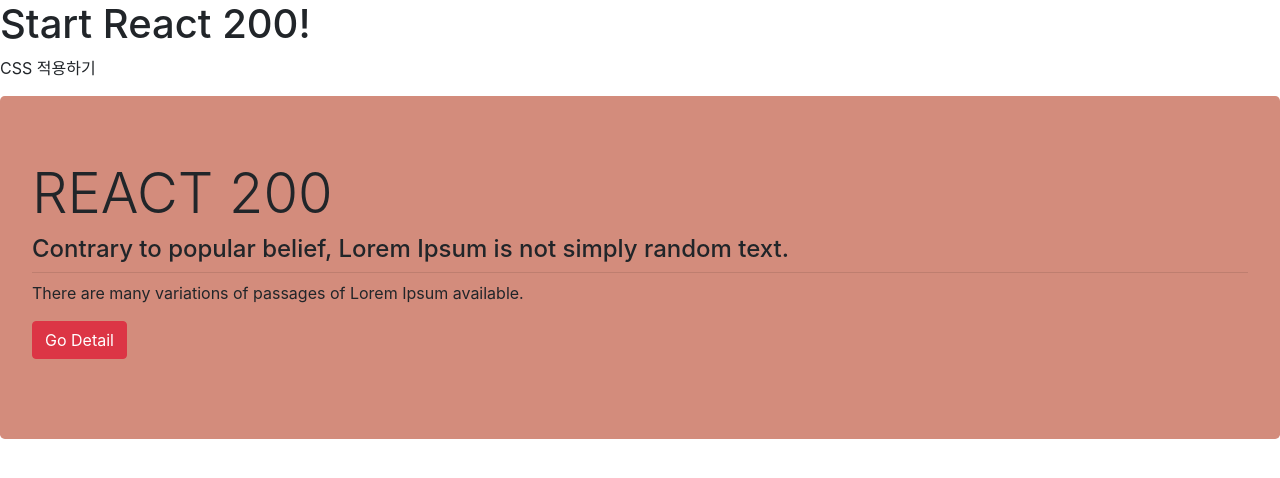
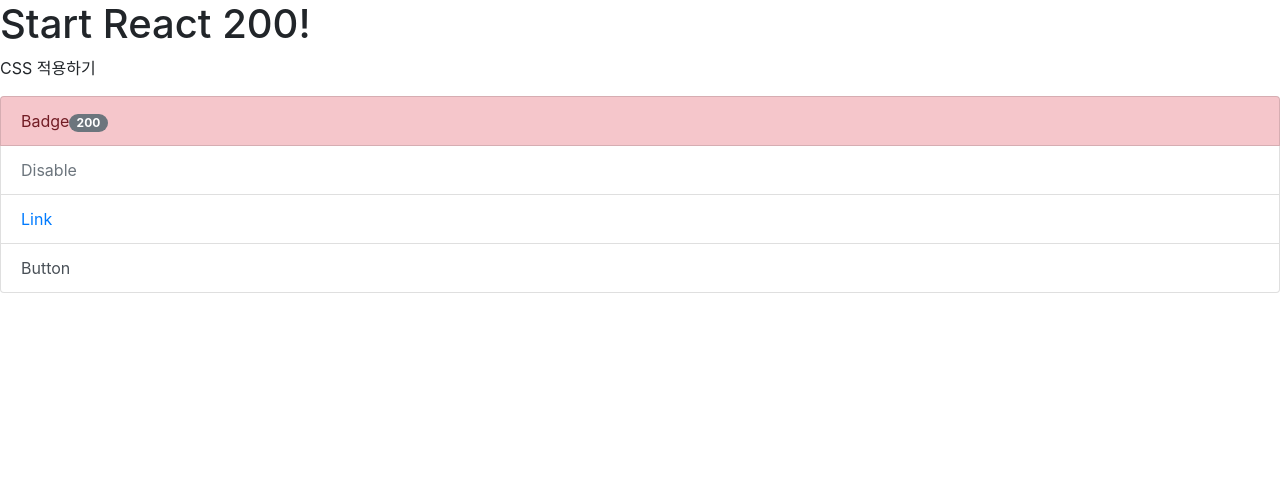
Before and after one commit to leejungyeoul/react200, a React (Create React App) app in the folder client/: page / in a window 1280 px wide. Shown: the top 478 px of the page. Built offline with nearby package versions, Linux system fonts and the light colour scheme.

Commit message:
047. reactstrap List Group 사용하기

```diff
--- a/client/src/App.js
+++ b/client/src/App.js
@@ -1,6 +1,6 @@
 import React from 'react';
 // import './App.css';
-import Jumbotron from './R046_ReactstrapJumbotron'
+import ListGroup from './R047_ReactstrapListGroup'
 import 'bootstrap/dist/css/bootstrap.css'
 
 function App() {
@@ -8,7 +8,7 @@
     <div>
       <h1>Start React 200!</h1>
       <p>CSS 적용하기</p>
-      <Jumbotron/>
+      <ListGroup/>
     </div>
   );
 }
--- a/client/src/R046_ReactstrapJumbotron.js
+++ /dev/null
@@ -1,21 +0,0 @@
-import React, { Component } from 'react';
-import { Jumbotron, Button } from 'reactstrap';
-
-class R046_ReactstrapJumbotron extends Component {
-  render() {
-    return (
-      <>
-        <Jumbotron style={{backgroundColor: "#D38C7C"}}>
-          <h1 className="display-4">REACT 200</h1>
-          <p className="h4">Contrary to popular belief, Lorem Ipsum is not simply random text.</p>
-          <hr className="my-2" />
-          <p>There are many variations of passages of Lorem Ipsum available.</p>
-          <p className="lead">
-            <Button color="danger">Go Detail</Button>
-          </p>
-        </Jumbotron>
-      </>
-    )}
-}
-
-export default R046_ReactstrapJumbotron;
--- /dev/null
+++ b/client/src/R047_ReactstrapListGroup.js
@@ -0,0 +1,21 @@
+import React, { Component } from 'react';
+import { ListGroup, ListGroupItem, Badge } from 'reactstrap';
+
+class R047_ReactstrapListGroup extends Component {
+  com
+  render() {
+    return (
+      <>
+        <ListGroup>
+          <ListGroupItem color="danger" className="justify-content-between">Badge
+            <Badge pill>200</Badge>
+          </ListGroupItem>
+          <ListGroupItem disabled tag="a" href="#">Disable</ListGroupItem>
+          <ListGroupItem tag="a" href="http://example.com">Link</ListGroupItem>
+          <ListGroupItem tag="button" action onClick={e => alert("button")}>Button</ListGroupItem>
+        </ListGroup>
+      </>
+    )}
+}
+
+export default R047_ReactstrapListGroup;
```
